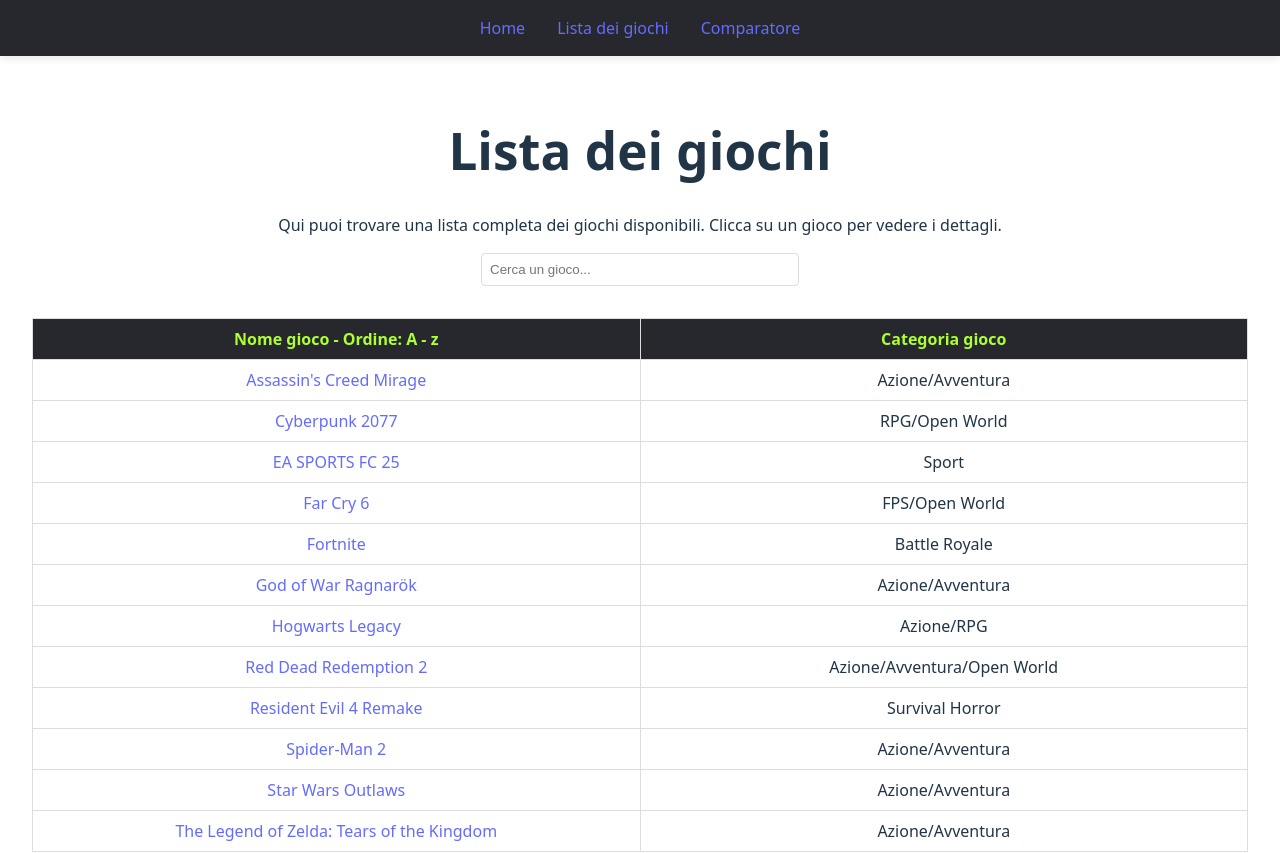
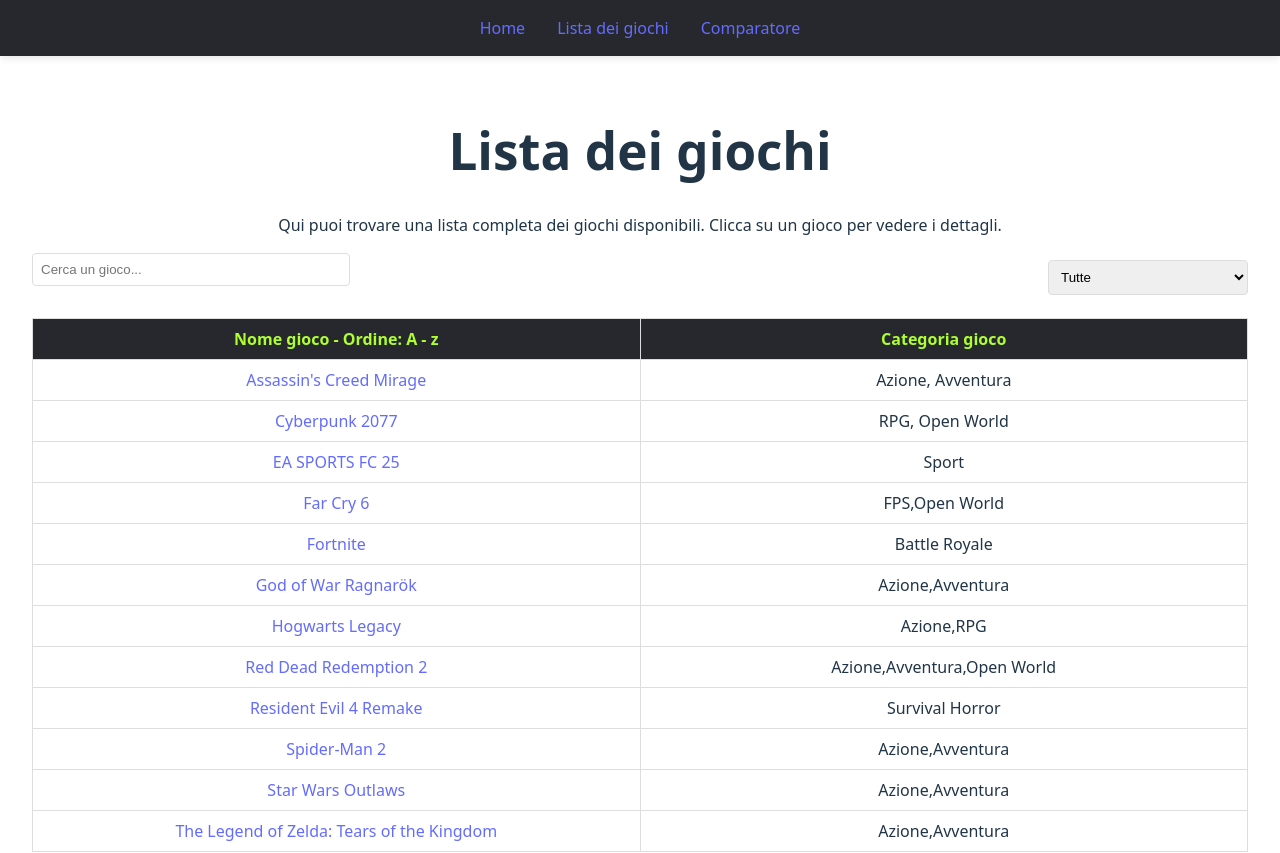
Before and after one commit to VincenzoIuliano/progetto-finale-spec-frontend-front, a React (Vite) app: page /gamelist in a window 1280 px wide. Shown: the top 853 px of the page. Built offline with nearby package versions, Linux system fonts and the light colour scheme.

Commit message:
Refactor GamesPages component: add category filtering and enhance search functionality

```diff
--- a/database/game.json
+++ b/database/game.json
@@ -1,7 +1,7 @@
 [
     {
     "title": "God of War Ragnarök",
-    "category": "Azione/Avventura",
+    "category": "Azione,Avventura",
     "description": "Seguito epico dell'avventura di Kratos e Atreus, ambientato nella mitologia norrena.",
     "image": "https://i.ebayimg.com/00/s/MTYwMFgxMDY2/z/qdcAAOSwZ1VjQRd2/$_57.JPG?set_id=880000500F",
     "releaseDate": "2022-11-09",
@@ -13,7 +13,7 @@
   },
   {
     "title": "Far Cry 6",
-    "category": "FPS/Open World",
+    "category": "FPS,Open World",
     "description": "Sparatutto in prima persona ambientato in un'isola tropicale sotto dittatura, con un vasto mondo aperto da esplorare.",
     "image": "https://images.everyeye.it/img-cover/far-cry-6-v14-42292-320x450.webpt",
     "releaseDate": "2021-10-07",
@@ -25,7 +25,7 @@
   },
   {
     "title": "Red Dead Redemption 2",
-    "category": "Azione/Avventura/Open World",
+    "category": "Azione,Avventura,Open World",
     "description": "Avventura western open world con una trama profonda e un mondo ricco di dettagli.",
     "image": "https://m.media-amazon.com/images/I/71PrNDWXLIL.jpg",
     "releaseDate": "2018-10-26",
@@ -61,7 +61,7 @@
   },
   {
     "title": "Star Wars Outlaws",
-    "category": "Azione/Avventura",
+    "category": "Azione,Avventura",
     "description": "Gioco d'azione ambientato nell'universo di Star Wars, con una storia originale e un mondo aperto da esplorare.",
     "image": "https://www.mondoxbox.com/images/copertine/big/5196.jpg",
     "releaseDate": "2024-08-30",
@@ -73,7 +73,7 @@
   },
   {
     "title": "The Legend of Zelda: Tears of the Kingdom",
-    "category": "Azione/Avventura",
+    "category": "Azione,Avventura",
     "description": "Seguito di Breath of the Wild, con nuove meccaniche di gioco e un mondo ancora più vasto da esplorare.",
     "image": "https://assets.nintendo.eu/image/upload/f_auto,c_limit,w_992,q_auto:low/MNS/NOE/70010000063715/1.1_ProductTile_Switch_TheLegendOfZeldaTearsOfTheKingdom_KeyArt_EN_NOE",
     "releaseDate": "2023-05-12",
@@ -85,7 +85,7 @@
   },
   {
     "title": "Hogwarts Legacy",
-    "category": "Azione/RPG",
+    "category": "Azione,RPG",
     "description": "Gioco di ruolo ambientato nell'universo di Harry Potter, con una storia originale e un mondo aperto da esplorare.",
     "image": "https://preview.redd.it/did-anyone-have-hogwarts-legacy-cover-art-without-the-title-v0-w87c6sq870ke1.jpeg?width=1080&crop=smart&auto=webp&s=9c5c2e597e82603d4f09b461751e9c15293fb5b0",
     "releaseDate": "2023-02-10",
@@ -109,7 +109,7 @@
   },
   {
     "title": "Spider-Man 2",
-    "category": "Azione/Avventura",
+    "category": "Azione,Avventura",
     "description": "Nuova avventura di Spider-Man, con due protagonisti giocabili e un mondo aperto ricco di azione.",
     "image": "https://sm.ign.com/ign_it/game/s/spider-man/spider-man-2_q32s.jpg",
     "releaseDate": "2023-10-20",
@@ -121,7 +121,7 @@
   },
   {
     "title": "Cyberpunk 2077",
-    "category": "RPG/Open World",
+    "category": "RPG, Open World",
     "description": "Gioco di ruolo open world ambientato in un futuro distopico, con una trama profonda e un mondo ricco di dettagli.",
     "image": "https://www.codiciprodotto.it/wp-content/uploads/2021/01/Cyberpunk-2077-PC-COVER.jpg",
     "releaseDate": "2020-12-10",
@@ -133,7 +133,7 @@
   },
   {
         "title": "Assassin's Creed Mirage",
-        "category": "Azione/Avventura",
+        "category": "Azione, Avventura",
         "description": "Nuovo capitolo della saga di Assassin's Creed, con un'ambientazione storica e una trama avvincente.",
         "image": "https://preview.redd.it/assassins-creed-mirage-cover-art-assassins-creed-2007-style-v0-h5plbuhszwqa1.png?width=1587&format=png&auto=webp&s=4dcee7a226b30c97671928f35518dfd7c3ce5ae9",
         "releaseDate": "2023-10-05",
--- a/src/App.css
+++ b/src/App.css
@@ -64,6 +64,8 @@
   text-align: center;
 }
 
+/* STILIZZAZIONE TABELLA  */
+
 table {
   width: 100%;
   border-collapse: collapse;
@@ -85,6 +87,8 @@
   color: greenyellow;
 }
 
+/* SEZIONE INPUT PER NOME E CATEGORIA */
+
 .search-name-input {
   width: 100%;
   max-width: 300px;
@@ -93,3 +97,18 @@
   border-radius: 4px;
   margin-bottom: 1rem;
 }
+.search-and-filter {
+  display: flex;
+  flex-direction: row;
+  align-items: center;
+  margin-bottom: 1rem;
+  justify-content: space-between
+}
+
+.search-category-select {
+  width: 100%;
+  max-width: 200px;
+  padding: 0.5rem;
+  border: 1px solid #ddd;
+  border-radius: 4px;
+}
--- a/src/pages/GamesPages.jsx
+++ b/src/pages/GamesPages.jsx
@@ -27,10 +27,17 @@
     }
   };
 
+  const [selectedCategory, setSelectedCategory] = useState("Tutte");
+
+  const handleCategoryChange = (e) => {
+    setSelectedCategory(e.target.value);
+  };
+
   // Filtra e ordina i giochi
   const filteredAndSortedGames = games
     .filter((game) =>
-      game.title.toLowerCase().includes(searchQuery.toLowerCase())
+      game.title.toLowerCase().includes(searchQuery.toLowerCase()) &&
+      (selectedCategory === "Tutte" || game.category === selectedCategory)
     )
     .sort((a, b) => {
       if (a[sortBy] < b[sortBy]) return -1 * sortOrder;
@@ -41,6 +48,11 @@
   // Stringa per capire se l'ordine è crescente o decrescente
   const sortAz = sortOrder === 1 ? "- Ordine: A - z" : "- Ordine: Z - a";
 
+  const categories = ["Tutte", ...new Set(games.map(game => game.category))];
+// uso new Set per ottenere le categorie uniche dai giochi.
+  console.log("Categorie:", categories);
+
+
   return (
     <div className="games-pages">
       <h1>Lista dei giochi</h1>
@@ -49,13 +61,25 @@
         gioco per vedere i dettagli.
       </p>
 
-      <input
+      <div className="search-and-filter">
+        <input
         type="text"
         placeholder="Cerca un gioco..."
         className="search-name-input"
         // value={searchQuery}
         onChange={(e) => debouncedSetSearchQuery(e.target.value)}
       />
+
+      <select
+        value={selectedCategory}
+        onChange={handleCategoryChange}
+        className="search-category-select"
+      >
+        {categories.map(cat => (
+          <option key={cat} value={cat}>{cat}</option>
+        ))}
+      </select>
+      </div>
 
       <div>
         <table>
```
